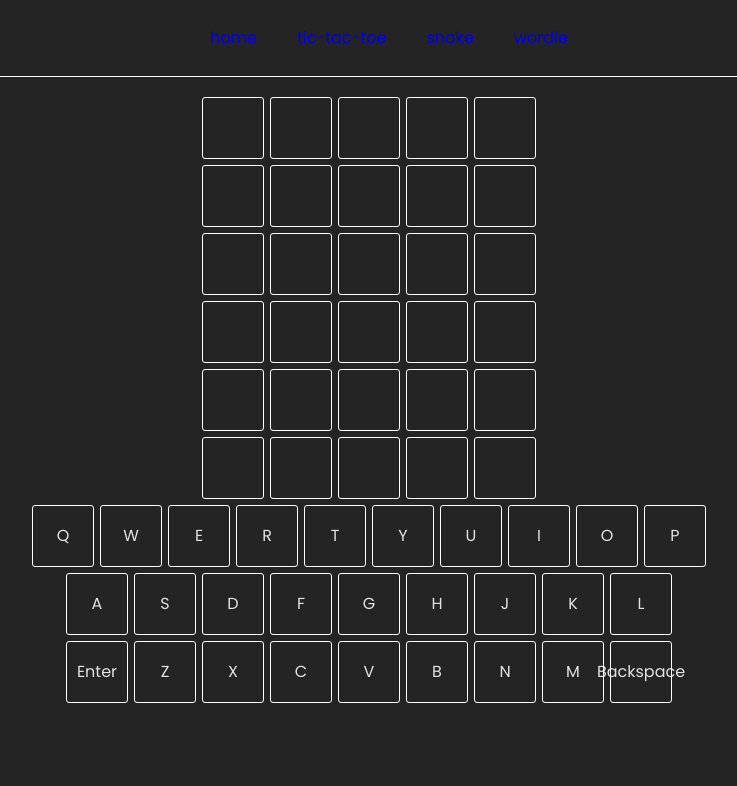
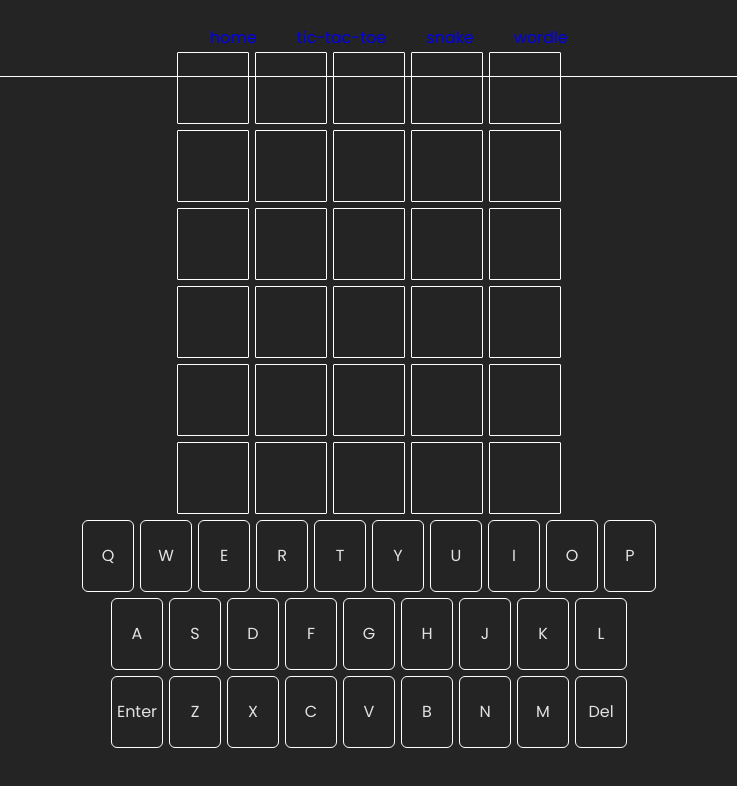
Before and after one commit to msalvatore22/mini_games, a React (Vite) app: page /wordle in a window 1280 px wide. Shown: the top 786 px of the page, without its empty margins (271-1008 px from the left). Built offline with nearby package versions, Linux system fonts and the light colour scheme.

Commit message:
Keyboard color change working

```diff
--- a/src/pages/Wordle.tsx
+++ b/src/pages/Wordle.tsx
@@ -88,16 +88,17 @@ let keyboardState: BoardState = [
 		{ letter: "B", status: "none" },
 		{ letter: "N", status: "none" },
 		{ letter: "M", status: "none" },
-		{ letter: "Backspace", status: "none" },
+		{ letter: "Del", status: "none" },
 	],
 ];
 
 interface LetterBoxProps {
 	letter: string;
 	color: string;
+	type: string;
 }
 
-const StyledLetterBox = styled.div`
+const StyledLetterBox = styled.div.attrs<{ $type?: string }>((props) => ({}))`
 	border: 1px solid
 		${({ color }) => {
 			if (color === "none") {
@@ -105,19 +106,47 @@ const StyledLetterBox = styled.div`
 			}
 			return color;
 		}};
-	border-radius: 3px;
-	height: 50px;
-	width: 50px;
+	border-radius: ${(props) => {
+		if (props.$type == "board") {
+			return "1px";
+		} else {
+			return "6px";
+		}
+	}};
+	height: 60px;
+	width: ${(props) => {
+		if (props.$type == "keyboard") {
+			return "40px";
+		} else {
+			return "60px";
+		}
+	}};
 	padding: 5px;
 	display: flex;
 	justify-content: center;
 	align-items: center;
 	margin: 3px;
+	font-size: ${(props) => {
+		if (props.$type == "board") {
+			return "xx-large";
+		} else {
+			return "";
+		}
+	}};
 	background-color: ${({ color }) => color};
+	cursor: ${(props) => {
+		if (props.$type == "keyboard") {
+			return "pointer";
+		}
+	}};
 `;
 
-const LetterBox: React.FC<LetterBoxProps> = ({ letter, color }) => {
-	return <StyledLetterBox color={color}>{letter}</StyledLetterBox>;
+const LetterBox: React.FC<LetterBoxProps> = ({ letter, color, type }) => {
+	return (
+		<StyledLetterBox color={color} $type={type}>
+			{letter}
+		</StyledLetterBox>
+	);
 };
 
 const fullWord = (
@@ -127,6 +156,10 @@ const fullWord = (
 ): Boolean => {
 	return letterIdx === max_word_idx && letter !== "";
 };
+
+// const setColor = (board: BoardState, word: string): BoardState => {
+
+// }
 
 const Wordle: React.FC = () => {
 	const [board, setBoard] = useState(initalBoardState);
@@ -147,6 +180,8 @@ const Wordle: React.FC = () => {
 			MAX_WORD_IDX,
 			newBoard[rowIdx][letterIdx].letter
 		);
+
+        let newKeyboard = [...keyboard]
 
 		switch (keyCode) {
 			case "Backspace":
@@ -193,10 +228,25 @@ const Wordle: React.FC = () => {
 									status: "#b59f3b",
 								};
 							}
-						}
+						} else {
+                            newBoard[rowIdx][i] = {
+								letter: c.letter,
+								status: "#3a3a3d",
+							};
+                        }
 					});
-					console.log(newBoard);
+                    newBoard[rowIdx].forEach((c, i) => {
+                        newKeyboard.forEach((row, i) => {
+                            row.forEach((l, k) => {
+                                if(c.letter === l.letter){
+                                    newKeyboard[i][k] = c
+                                }
+                            })
+                        })
+                    })
+
 					setBoard(newBoard);
+                    setKeyboard(newKeyboard)
 					setLetterIdx(0);
 					setRowIdx((prev) => Math.min((prev += 1), MAX_ROW_IDX));
 				}
@@ -226,6 +276,7 @@ const Wordle: React.FC = () => {
 								<LetterBox
 									letter={row.letter}
 									color={row.status}
+									type="board"
 									key={idx}
 								/>
 							);
@@ -241,6 +292,7 @@ const Wordle: React.FC = () => {
 								<LetterBox
 									letter={row.letter}
 									color={row.status}
+									type="keyboard"
 									key={idx}
 								/>
 							);
```
